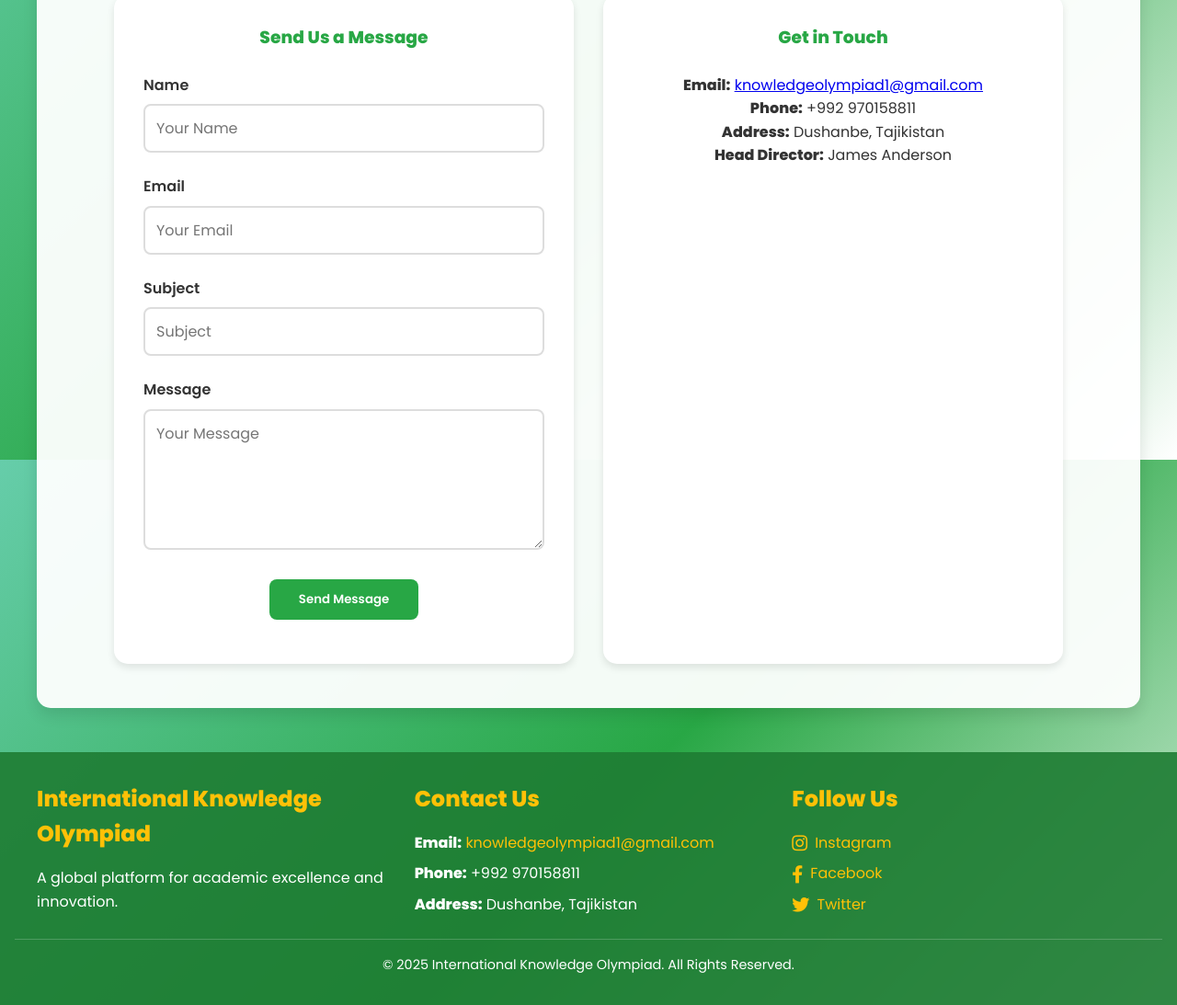
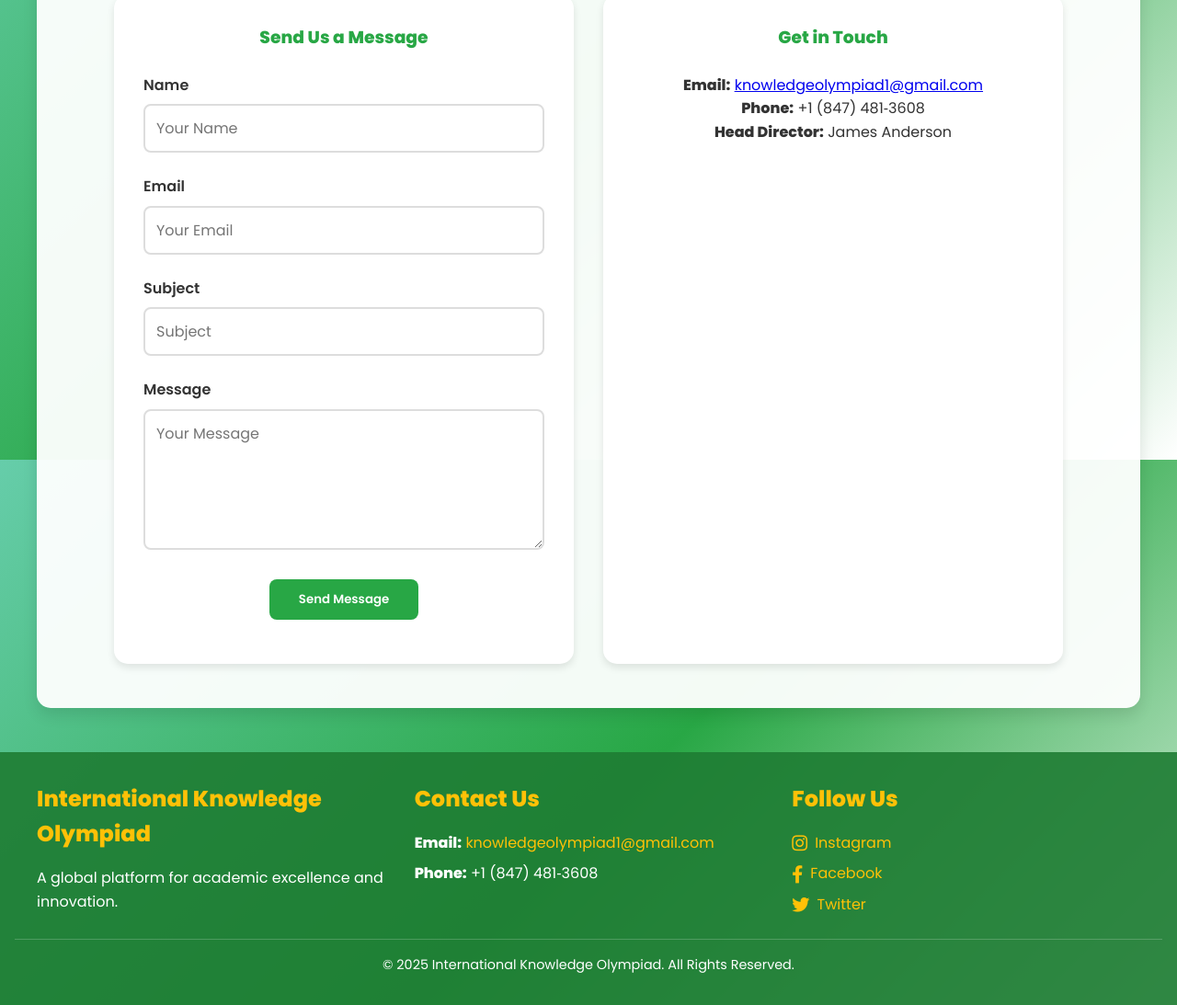
Before and after one commit to the-anushervon/IKO, a plain HTML site: page contact.html in a window 1280 px wide. Shown: the part 300-1393 px from the top of the page at 92% size. Drawn offline with Linux system fonts and the light colour scheme.

Commit message:
Update contact.html

```diff
--- a/contact.html
+++ b/contact.html
@@ -24,7 +24,7 @@
                 <li><a href="index.html#about">About</a></li>
                 <li><a href="index.html#categories">Categories</a></li>
                 <li><a href="index.html#awards">Awards</a></li>
-                <li><a href="index.html#instagram">Instagram</a></li>
+<!--                 <li><a href="index.html#instagram">Instagram</a></li> -->
                 <li><a href="contact.html">Contact</a></li>
             </ul>
             <button class="hamburger" aria-label="Toggle Menu">☰</button>
@@ -64,8 +64,7 @@
             <div class="contact-info">
                 <h3>Get in Touch</h3>
                 <p><strong>Email:</strong> <a href="mailto:knowledgeolympiad1@gmail.com">knowledgeolympiad1@gmail.com</a></p>
-                <p><strong>Phone:</strong> +992 970158811</p>
-                <p><strong>Address:</strong> Dushanbe, Tajikistan</p>
+                <p><strong>Phone:</strong> +1 (847) 481‑3608</p>
                 <p><strong>Head Director:</strong> James Anderson</p>
             </div>
         </div>
@@ -81,8 +80,7 @@
             <div class="footer-column">
                 <h3>Contact Us</h3>
                 <p><strong>Email:</strong> <a href="mailto:knowledgeolympiad1@gmail.com">knowledgeolympiad1@gmail.com</a></p>
-                <p><strong>Phone:</strong> +992 970158811</p>
-                <p><strong>Address:</strong> Dushanbe, Tajikistan</p>
+                <p><strong>Phone:</strong> +1 (847) 481‑3608</p>
             </div>
             <div class="footer-column">
                 <h3>Follow Us</h3>
```
